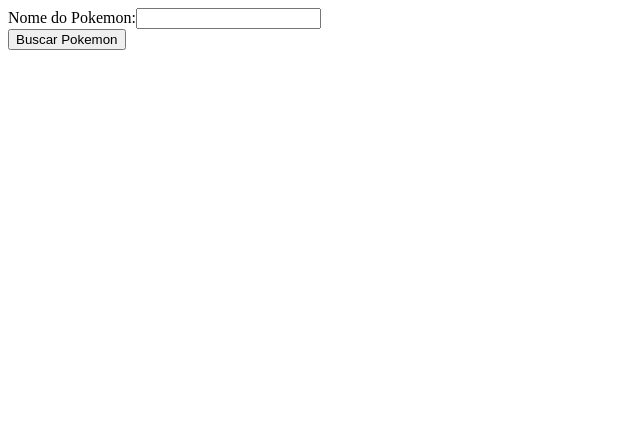
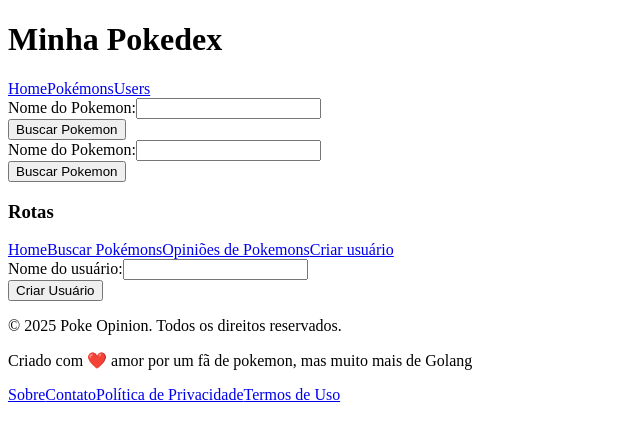
Before and after one commit to Fsp30/Pokedex_front_react, a React (Vite) app: page /users/create in a window 1280 px wide. Shown: the top 438 px of the page, without its empty margins (0-640 px from the left). Built offline with nearby package versions, Linux system fonts and the light colour scheme; no server answers.

Commit message:
correction page UserHome

```diff
--- a/src/pages/User/UserHome.tsx
+++ b/src/pages/User/UserHome.tsx
@@ -1,14 +1,14 @@
-import { CreateOpinionForm } from "../../components/Opinions/CreateOpinionForm";
-import { PokemonOpinions } from "../../components/Opinions/OpinionsList";
+import { DefaultLayout } from "../layout/DefaultLayout";
 import { CreateUser } from "../../components/User/CreateUser";
-import { SearchPokemonForm } from '../../components/global/SearchPokemonForm';
 
 export function UserHome() {
         return (
-                <>
-                        {/* <CreateOpinionForm /> */}
-                        <SearchPokemonForm/>
-                        {/* <PokemonOpinions name={"pikachu"} /> */}
-                </>
+                <DefaultLayout>
+                        <main>
+                                <CreateUser />
+                        </main>
+                </DefaultLayout>
+
+
         )
 }
```
